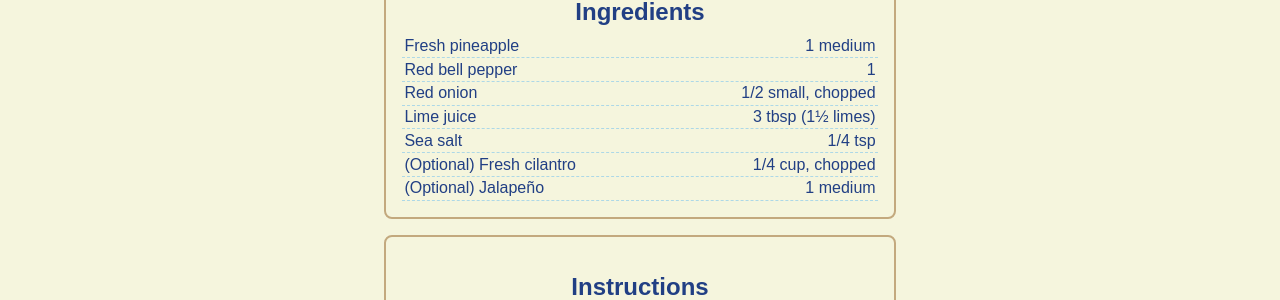
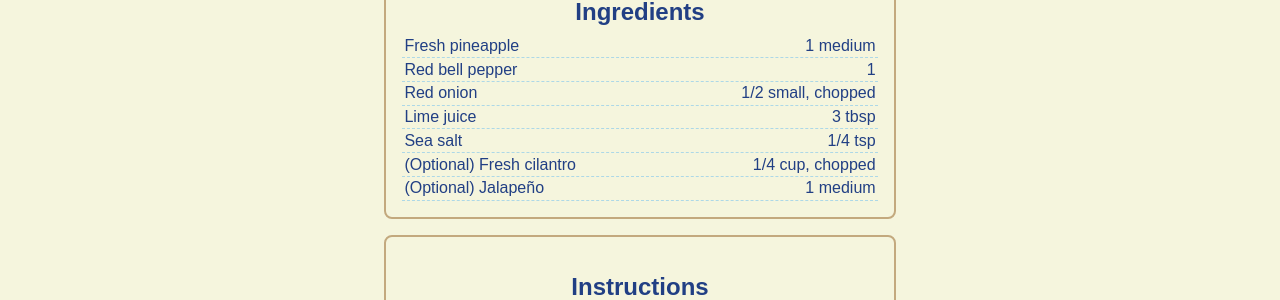
Before and after one commit to bghngao/recipe-book, a Jekyll site: the page built from _recipes/fresh-pineapple-salsa.md, in a window 1280 px wide. Shown: the part 215-515 px from the top of the page. Built offline with Jekyll 4.4.1, drawn with Linux system fonts in a browser that asks for light colours.

Commit message:
Update fresh-pineapple-salsa.md

```diff
--- a/_recipes/fresh-pineapple-salsa.md
+++ b/_recipes/fresh-pineapple-salsa.md
@@ -30,7 +30,7 @@ order: 1
     </div>
     <div class="ingredient-quantity">
       <div class="column-left-ingredient">Lime juice</div>
-      <div class="column-right-amount">3 tbsp (1½ limes)</div>
+      <div class="column-right-amount">3 tbsp</div>
     </div>
     <div class="ingredient-quantity">
       <div class="column-left-ingredient">Sea salt</div>
@@ -89,11 +89,11 @@ order: 1
       <div class="column-right-amount">小さじ1/4</div>
     </div>
     <div class="ingredient-quantity">
-      <div class="column-left-ingredient">(適量) パクチー</div>
+      <div class="column-left-ingredient">（適量）パクチー</div>
       <div class="column-right-amount">60mL</div>
     </div>
     <div class="ingredient-quantity">
-      <div class="column-left-ingredient">（適量） ハラペーニョ</div>
+      <div class="column-left-ingredient">（適量）ハラペーニョ</div>
       <div class="column-right-amount">1個（中）</div>
     </div>
   </div>
```
